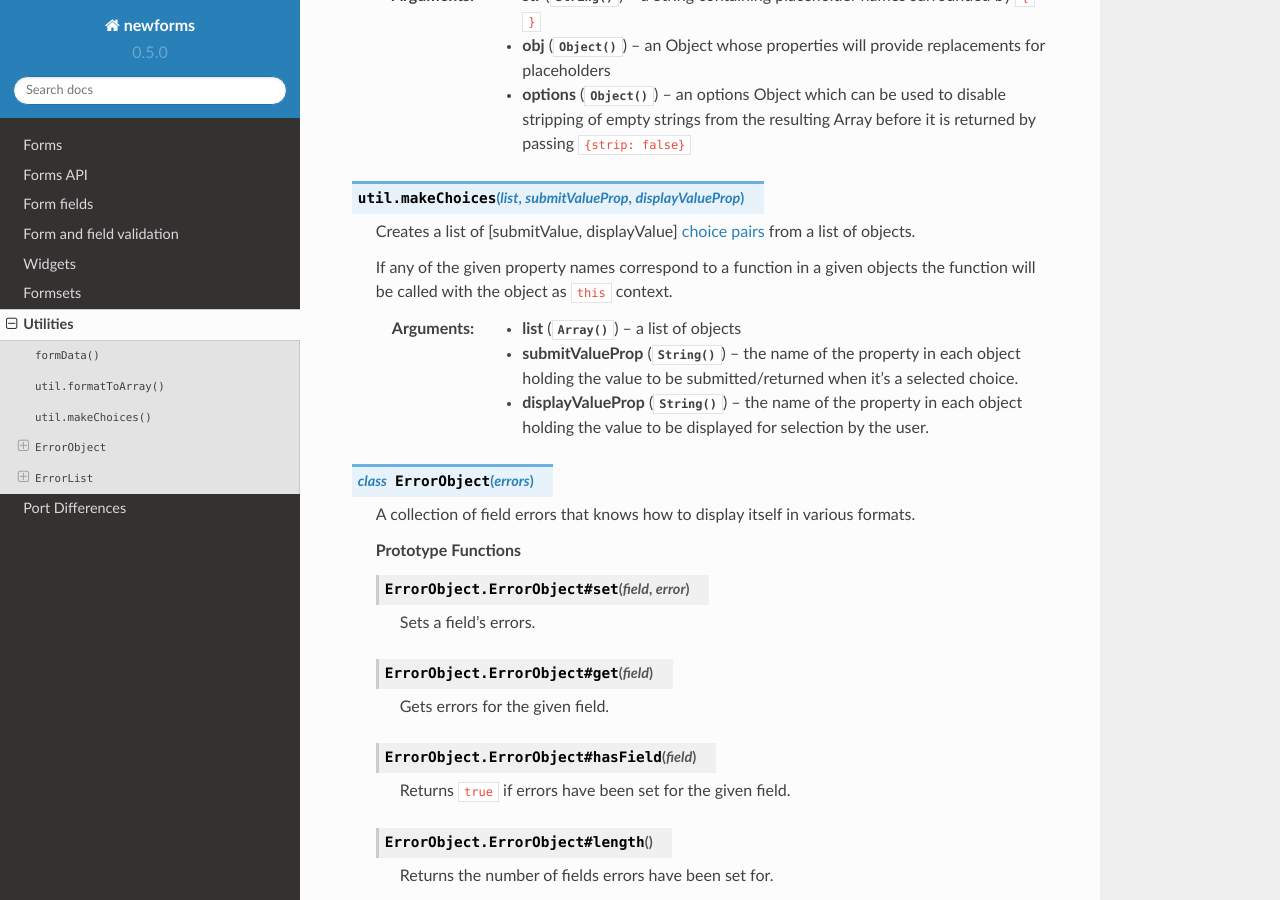
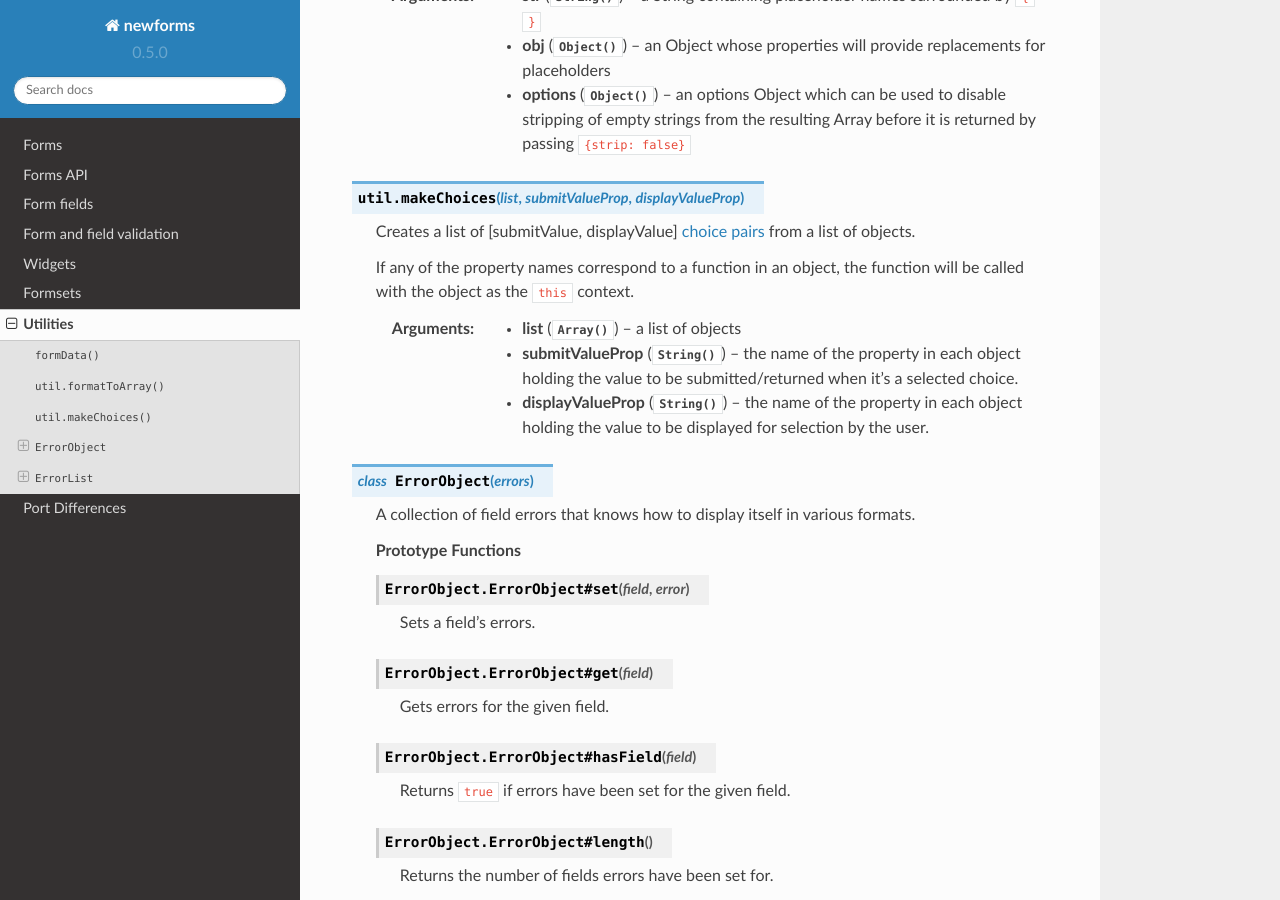
Before and after one commit to insin/newforms, a Sphinx documentation site: the page built from docs/util.rst, in a window 1280 px wide and 900 px high, scrolled down 751 px. Built offline with Sphinx 7.4.7 and the Read the Docs theme 2.0.0, drawn with Linux system fonts in a browser that asks for light colours.

Commit message:
Reworded note out calling functions in makeChoices [ci skip]

```diff
--- a/docs/util.rst
+++ b/docs/util.rst
@@ -51,8 +51,8 @@ make use of for customisation purposes.
    Creates a list of [submitValue, displayValue] :ref:`choice pairs <ref-fields-choice-pairs>`
    from a list of objects.
 
-   If any of the given property names correspond to a function in a given
-   objects the function will be called with the object as ``this`` context.
+   If any of the property names correspond to a function in an object, the
+   function will be called with the object as the ``this`` context.
 
    :param Array list: a list of objects
 
```
